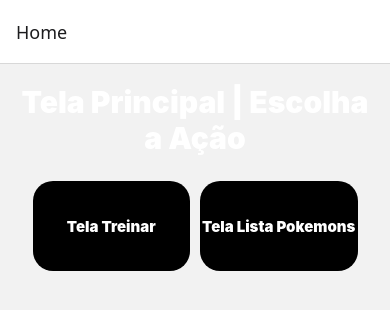
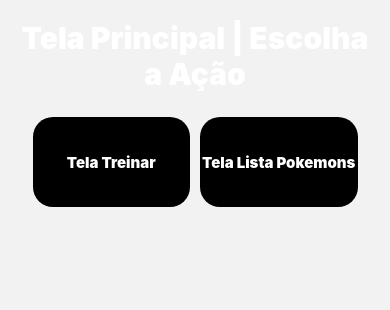
Before and after one commit to SidneiAJr/Trabalho_Uc15, a React Native app: screen / in a window 390 px wide. Shown: the top 310 px of the page. Built offline with nearby package versions, Linux system fonts and the light colour scheme.

Commit message:
fix: conserta a caixa de cima

```diff
--- a/App.tsx
+++ b/App.tsx
@@ -9,10 +9,10 @@ const Stack = createNativeStackNavigator()
 export default function App() {
   return (
     <NavigationContainer>
-      <Stack.Navigator initialRouteName="Home">
-        <Stack.Screen name="Home" component={TelaPrincipal} />
-        <Stack.Screen name="TelaTreinar" component={TelaTreinar} />
-        <Stack.Screen name="TelaLista" component={TelaListaPokemons} />
+      <Stack.Navigator initialRouteName="Home" options={{ headerShown: false }}>
+        <Stack.Screen name="Home" component={TelaPrincipal} options={{ headerShown: false }} />
+        <Stack.Screen name="TelaTreinar" component={TelaTreinar} options={{ headerShown: false }} />
+        <Stack.Screen name="TelaLista" component={TelaListaPokemons} options={{ headerShown: false }}/>
       </Stack.Navigator>
     </NavigationContainer>
   )
```
